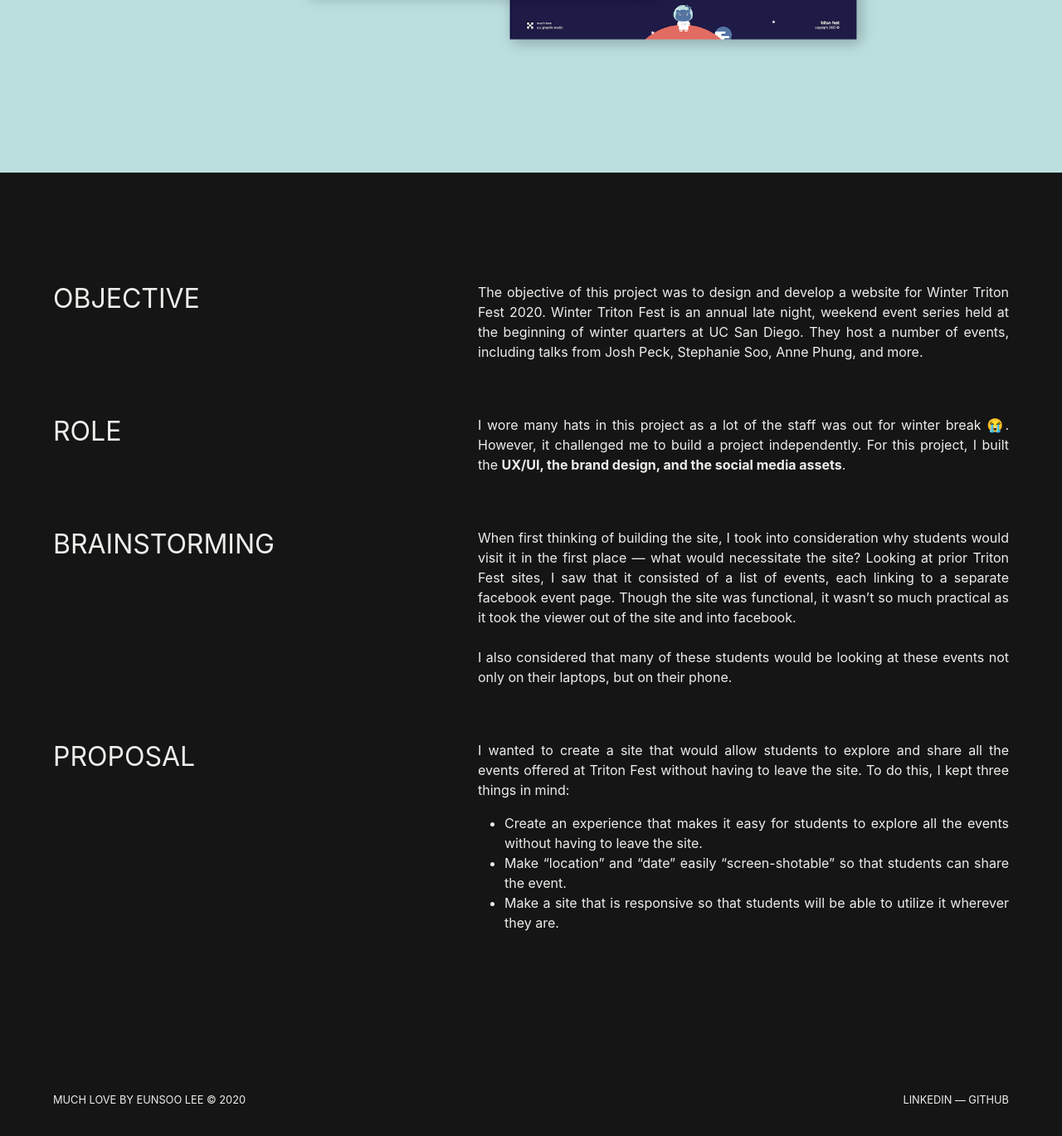
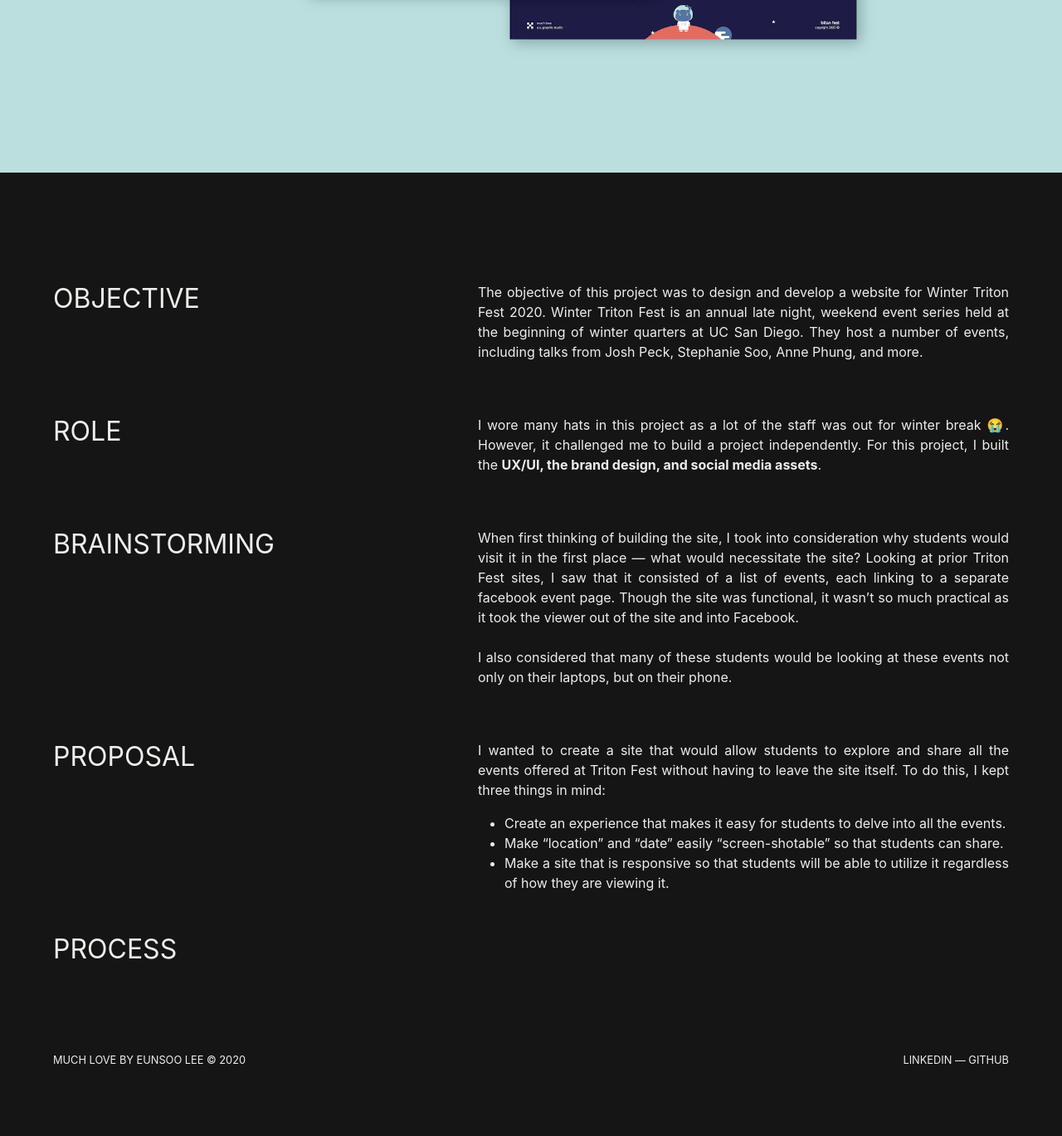
Before and after one commit to mochimilk/tangerine-sunshine, a Jekyll site: the page built from _posts/2020-05-07-winter-triton-fest-2020.md, in a window 1280 px wide and 1400 px high, scrolled down 1171 px. Shown: the top 1369 px of the window at 83% size. Built offline with Jekyll 4.4.1, drawn with Linux system fonts in a browser that asks for light colours; nearby versions of some CDN libraries.

Commit message:
Update from Forestry.io Eunsoo Lee updated _posts/2020-05-07-winter-triton-fest-2020.md

```diff
--- a/_posts/2020-05-07-winter-triton-fest-2020.md
+++ b/_posts/2020-05-07-winter-triton-fest-2020.md
@@ -13,16 +13,18 @@
 
 ## Role
 
-I wore many hats in this project as a lot of the staff was out for winter break 😭. However, it challenged me to build a project independently. For this project, I built the **UX/UI, the brand design, and the social media assets**.
+I wore many hats in this project as a lot of the staff was out for winter break 😭. However, it challenged me to build a project independently. For this project, I built the **UX/UI, the brand design, and social media assets**.
 
 ## Brainstorming
 
-When first thinking of building the site, I took into consideration why students would visit it in the first place — what would necessitate the site? Looking at prior Triton Fest sites, I saw that it consisted of a list of events, each linking to a separate facebook event page. Though the site was functional, it wasn't so much practical as it took the viewer out of the site and into facebook.<br><br>I also considered that many of these students would be looking at these events not only on their laptops, but on their phone.
+When first thinking of building the site, I took into consideration why students would visit it in the first place — what would necessitate the site? Looking at prior Triton Fest sites, I saw that it consisted of a list of events, each linking to a separate facebook event page. Though the site was functional, it wasn't so much practical as it took the viewer out of the site and into Facebook.<br><br>I also considered that many of these students would be looking at these events not only on their laptops, but on their phone.
 
 ## Proposal
 
-I wanted to create a site that would allow students to explore and share all the events offered at Triton Fest without having to leave the site. To do this, I kept three things in mind:
+I wanted to create a site that would allow students to explore and share all the events offered at Triton Fest without having to leave the site itself. To do this, I kept three things in mind:
 
-* Create an experience that makes it easy for students to explore all the events without having to leave the site.
-* Make "location" and "date" easily "screen-shotable" so that students can share the event.
-* Make a site that is responsive so that students will be able to utilize it wherever they are.
+* Create an experience that makes it easy for students to delve into all the events.
+* Make "location" and "date" easily "screen-shotable" so that students can share.
+* Make a site that is responsive so that students will be able to utilize it regardless of how they are viewing it.
+
+## Process
```
